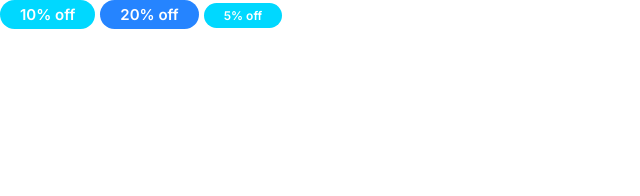
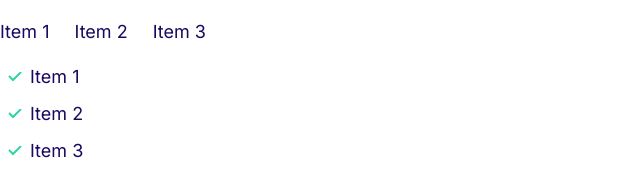
Before and after one commit to kurukuru3721/fasthosting, a plain HTML site: page index.html in a window 1280 px wide. Shown: the whole page, without its empty margins (0-640 px from the left). Drawn offline with Linux system fonts and the light colour scheme.

Commit message:
Add the list component.

```diff
--- a/css/styles.css
+++ b/css/styles.css
@@ -125,3 +125,33 @@ a {
     font-size: 1.2rem;
   }
 }
+
+/* Lists */
+
+.list {
+  list-style: none;
+  padding-left: 0;
+  color: var(--color-headings);
+}
+
+.list--inline .list__item {
+  display: inline-block;
+  margin-right: 2rem;
+}
+
+.list--tick {
+  list-style-image: url(../images/tick.svg);
+  padding-left: 3rem;
+}
+
+/* Lists: Skins */
+.list--tick .list__item {
+  padding-left: 0.5rem;
+  margin-bottom: 1rem;
+}
+
+@media screen and (min-width: 1024px) {
+  .list--tick .list__item {
+    padding-left: 0;
+  }
+}
--- a/index.html
+++ b/index.html
@@ -14,8 +14,15 @@
     <link rel="stylesheet" href="css/styles.css" />
   </head>
   <body>
-    <span class="badge badge--secondary">10% off</span>
-    <span class="badge badge--primary">20% off</span>
-    <span class="badge badge--secondary badge--small">5% off</span>
+    <ul class="list list--inline">
+      <li class="list__item">Item 1</li>
+      <li class="list__item">Item 2</li>
+      <li class="list__item">Item 3</li>
+    </ul>
+    <ul class="list list--tick">
+      <li class="list__item">Item 1</li>
+      <li class="list__item">Item 2</li>
+      <li class="list__item">Item 3</li>
+    </ul>
   </body>
 </html>
```
Also changed, not shown: components/lists.html (added, +10 -0 lines), images/tick.svg (added).
